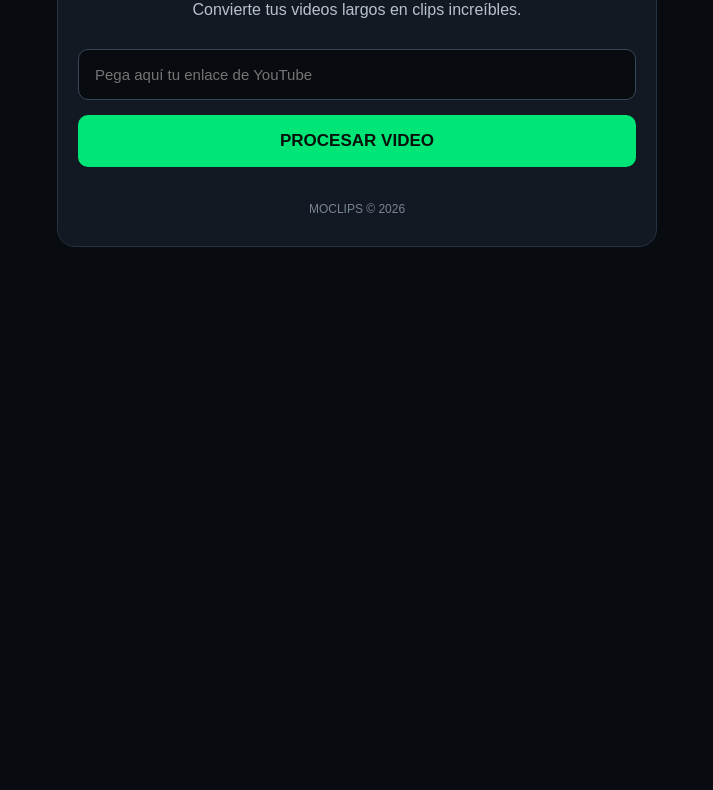
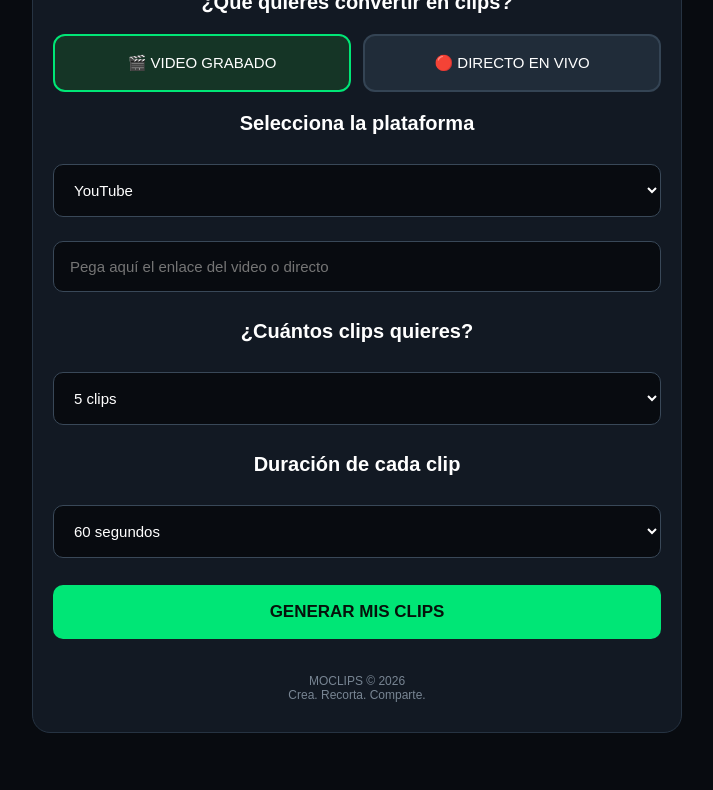
Before and after one commit to clipora66/Moclips, a plain HTML site: page index.html in a window 1280 px wide. Shown: the part 212-1002 px from the top of the page, without its empty margins (283-996 px from the left). Before the commit the page ends 800 px from the top, so only its background shows below. Drawn offline with Linux system fonts and the light colour scheme.

Commit message:
Refactor HTML structure and styles for MOCLIPS

```diff
--- a/index.html
+++ b/index.html
@@ -3,7 +3,7 @@
 <head>
 <meta charset="UTF-8">
 <meta name="viewport" content="width=device-width, initial-scale=1.0">
-    <title>MOCLIPS - Crea tus clips</title>
+<title>MOCLIPS</title>
 
 <style>
 * {
@@ -12,62 +12,85 @@
 
 body {
     margin: 0;
-            font-family: Arial, sans-serif;
+    padding: 25px 15px;
     background: #080b10;
     color: white;
-            text-align: center;
-            padding: 30px 18px;
+    font-family: Arial, sans-serif;
 }
 
 .container {
-            max-width: 600px;
-            margin: 60px auto;
+    max-width: 650px;
+    margin: 35px auto;
+    text-align: center;
     background: #121923;
     padding: 30px 20px;
     border-radius: 18px;
     border: 1px solid #263342;
 }
 
-        h1 {
+.logo {
     font-size: 42px;
     color: #00e676;
-            margin-bottom: 10px;
+    font-weight: bold;
 }
 
 .subtitle {
-            color: #b8c2cc;
+    color: #aab5c0;
     margin-bottom: 30px;
 }
 
-        input {
+h2 {
+    font-size: 20px;
+}
+
+.options {
+    display: flex;
+    gap: 12px;
+    margin: 20px 0;
+}
+
+.option {
+    flex: 1;
+    padding: 18px 8px;
+    background: #202c39;
+    border: 2px solid #344454;
+    border-radius: 12px;
+    color: white;
+    cursor: pointer;
+    font-size: 15px;
+}
+
+.option.active {
+    border-color: #00e676;
+    background: #153526;
+}
+
+select, input {
     width: 100%;
     padding: 16px;
-            border-radius: 10px;
-            border: 1px solid #394858;
+    margin: 12px 0;
     background: #080b10;
     color: white;
+    border: 1px solid #394858;
+    border-radius: 10px;
     font-size: 15px;
-            margin-bottom: 15px;
 }
 
-        button {
+.generate {
     width: 100%;
-            padding: 16px;
+    padding: 17px;
+    margin-top: 15px;
     background: #00e676;
     color: #06120b;
+    border: none;
+    border-radius: 10px;
     font-weight: bold;
     font-size: 17px;
-            border: none;
-            border-radius: 10px;
     cursor: pointer;
 }
 
-        button:active {
-            transform: scale(0.98);
-        }
-
 #resultado {
-            margin-top: 22px;
+    margin-top: 20px;
     color: #00e676;
     line-height: 1.5;
     overflow-wrap: anywhere;
@@ -85,70 +108,135 @@
 
 <div class="container">
 
-        <h1>MOCLIPS</h1>
+    <div class="logo">MOCLIPS</div>
 
     <p class="subtitle">
-            Convierte tus videos largos en clips increíbles.
+        Tu inteligencia artificial para crear clips virales.
     </p>
+
+    <h2>¿Qué quieres convertir en clips?</h2>
+
+    <div class="options">
+
+        <button class="option active"
+        id="grabado"
+        onclick="seleccionar('grabado')">
+            🎬 VIDEO GRABADO
+        </button>
+
+        <button class="option"
+        id="directo"
+        onclick="seleccionar('directo')">
+            🔴 DIRECTO EN VIVO
+        </button>
+
+    </div>
+
+    <h2>Selecciona la plataforma</h2>
+
+    <select id="plataforma">
+        <option value="YouTube">YouTube</option>
+        <option value="TikTok">TikTok</option>
+        <option value="Twitch">Twitch</option>
+    </select>
 
     <input
     type="url"
-            id="youtubeLink"
-            placeholder="Pega aquí tu enlace de YouTube"
-        >
+    id="enlace"
+    placeholder="Pega aquí el enlace del video o directo">
 
-        <button onclick="procesarVideo()">
-            PROCESAR VIDEO
+    <h2>¿Cuántos clips quieres?</h2>
+
+    <select id="cantidad">
+        <option value="5">5 clips</option>
+        <option value="10">10 clips</option>
+        <option value="15">15 clips</option>
+        <option value="20">20 clips</option>
+        <option value="30">30 clips</option>
+        <option value="0">Todos los disponibles</option>
+    </select>
+
+    <h2>Duración de cada clip</h2>
+
+    <select id="duracion">
+        <option value="60">60 segundos</option>
+    </select>
+
+    <button class="generate" onclick="procesar()">
+        GENERAR MIS CLIPS
     </button>
 
     <div id="resultado"></div>
 
     <div class="footer">
         MOCLIPS © 2026
+        <br>
+        Crea. Recorta. Comparte.
     </div>
 
 </div>
 
 <script>
-        function procesarVideo() {
 
-            const enlace = document
-                .getElementById("youtubeLink")
-                .value.trim();
+let modo = "grabado";
 
-            const resultado = document
-                .getElementById("resultado");
+function seleccionar(tipo) {
+
+    modo = tipo;
+
+    document.getElementById("grabado")
+    .classList.toggle("active", tipo === "grabado");
+
+    document.getElementById("directo")
+    .classList.toggle("active", tipo === "directo");
+
+    document.getElementById("enlace").placeholder =
+    tipo === "directo"
+    ? "Pega el enlace del directo en vivo"
+    : "Pega el enlace del video";
+
+}
+
+function procesar() {
+
+    const enlace = document.getElementById("enlace").value.trim();
+
+    const plataforma = document.getElementById("plataforma").value;
+
+    const resultado = document.getElementById("resultado");
 
     if (!enlace) {
-                resultado.textContent =
-                    "Por favor, pega un enlace de YouTube.";
+        resultado.textContent = "Pega un enlace primero.";
         return;
     }
 
     try {
+
         const url = new URL(enlace);
 
-                const esYouTube =
-                    url.hostname === "youtube.com" ||
-                    url.hostname === "www.youtube.com" ||
-                    url.hostname === "m.youtube.com" ||
-                    url.hostname === "youtu.be" ||
-                    url.hostname === "www.youtu.be";
+        const dominios = {
+            YouTube: ["youtube.com", "www.youtube.com", "youtu.be", "m.youtube.com"],
+            TikTok: ["tiktok.com", "www.tiktok.com", "vm.tiktok.com"],
+            Twitch: ["twitch.tv", "www.twitch.tv"]
+        };
 
-                if (!esYouTube) {
+        if (!dominios[plataforma].includes(url.hostname)) {
             resultado.textContent =
-                        "El enlace no parece ser de YouTube.";
+            "El enlace no corresponde a la plataforma seleccionada.";
             return;
         }
 
         resultado.textContent =
-                    "¡Enlace recibido correctamente! MOCLIPS está listo para el siguiente paso.";
+        "¡Enlace recibido! Próximo paso: conectar la inteligencia artificial para analizar y generar tus clips.";
 
     } catch (error) {
-                resultado.textContent =
-                    "El enlace no es válido. Inténtalo nuevamente.";
+
+        resultado.textContent = "El enlace no es válido.";
+
     }
+
 }
+
 </script>
 
 </body>
```
Lines whose indentation alone changed are shown as unchanged.
